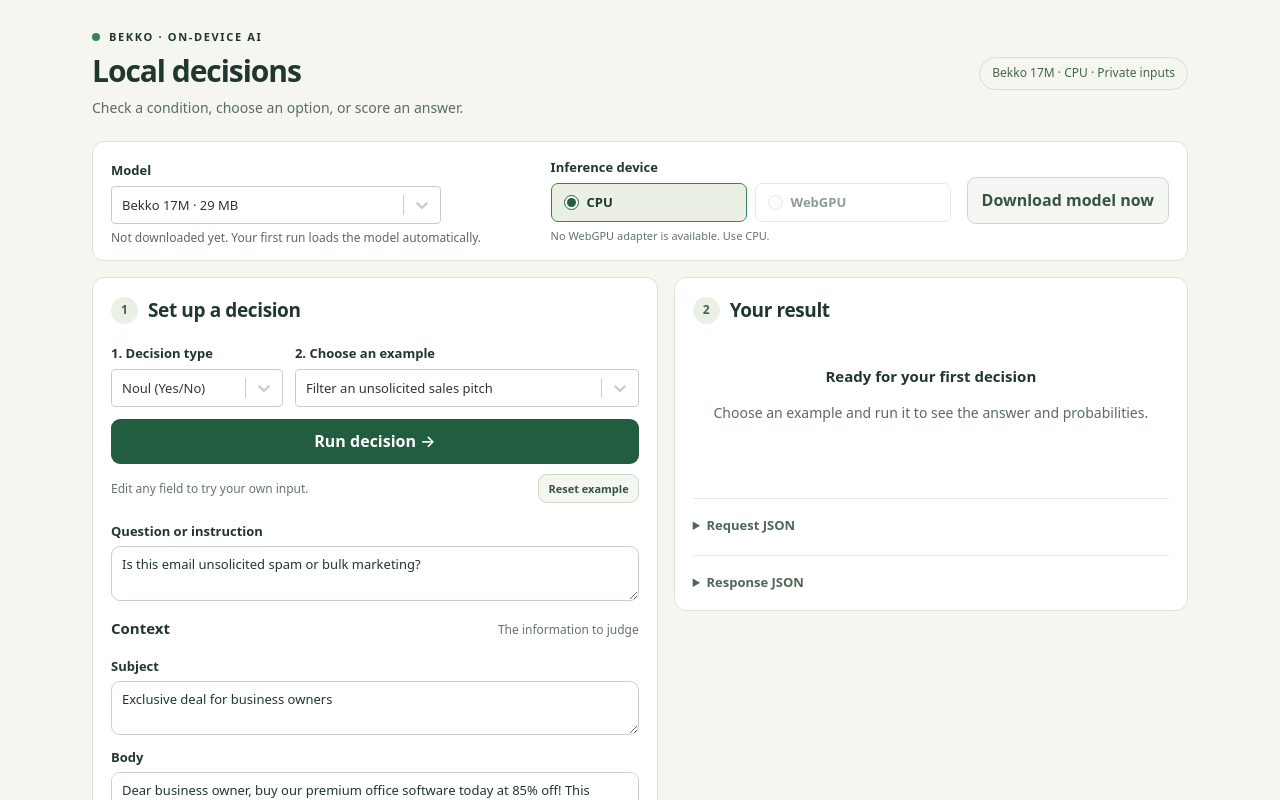
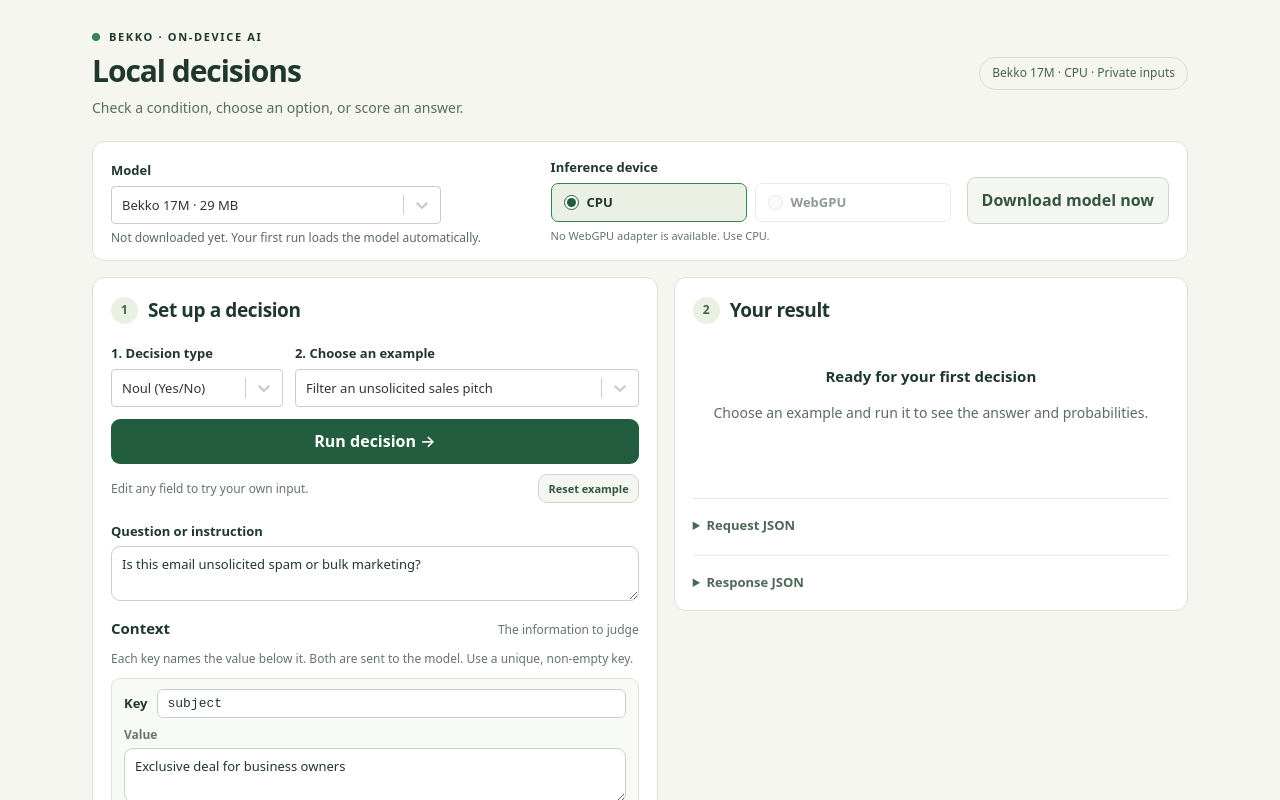
Before and after one commit to hotchpotch/bekko-system-one, a React (Vite) app in the folder browser/: page / in a window 1280 px wide. Shown: the top 800 px of the page. Built offline with nearby package versions, Linux system fonts and the light colour scheme.

Commit message:
Allow editing context keys with collision-safe form state

```diff
--- /dev/null
+++ b/browser/src/context.js
@@ -0,0 +1,17 @@
+// Keep editable keys in rows until submission so duplicates cannot overwrite values.
+export function contextKeyError(entries, index) {
+  const key = entries[index][0];
+  if (!key.trim()) return 'Enter a context key.';
+  if (entries.some(([other], i) => i !== index && other === key)) {
+    return 'This key is already used. Choose a different key.';
+  }
+  return '';
+}
+
+export function contextObject(entries) {
+  entries.forEach((_, index) => {
+    const error = contextKeyError(entries, index);
+    if (error) throw Error(error);
+  });
+  return Object.fromEntries(entries);
+}
--- a/browser/src/main.jsx
+++ b/browser/src/main.jsx
@@ -10,6 +10,8 @@
   renderDecision,
 } from "./decision.js";
 import { Button, Textarea, ModelLoadProgress, Picker } from "./ui.jsx";
+
+import { contextKeyError, contextObject } from "./context.js";
 
 import { detectWebGPU, deviceLabel } from "./runtime.js";
 
@@ -28,7 +30,7 @@
     task,
     id,
     instruction: item?.instruction || "",
-    state: item?.state || { text: "" },
+    context: Object.entries(item?.state || { text: "" }),
     yes: criteria.find((c) => c.id === "true")?.description || DEFAULT_YES,
     no: criteria.find((c) => c.id === "false")?.description || DEFAULT_NO,
     options:
@@ -248,7 +250,7 @@
         decision = {
           task: form.task,
           instruction: form.instruction.trim(),
-          state: form.state,
+          state: contextObject(form.context),
           criteria: parseCriteria(form.task, form.options, form.yes, form.no),
         };
         renderDecision(decision);
@@ -445,22 +447,44 @@
               <h3>Context</h3>
               <span className="hint">The information to judge</span>
             </div>
+            <p id="context-help" className="hint">Each key names the value below it. Both are sent to the model. Use a unique, non-empty key.</p>
             <div id="state-fields">
-              {Object.entries(form.state).map(([key, value], index) => (
+              {form.context.map(([key, value], index) => {
+                const keyError = contextKeyError(form.context, index);
+                return (
+                  <div className="context-field" key={index}>
+                    <div className="context-key-row">
+                      <label htmlFor={`state-key-${index}`}>Key</label>
+                      <input
+                        id={`state-key-${index}`}
+                        aria-label={`Context key ${index + 1}`}
+                        aria-invalid={!!keyError}
+                        aria-describedby={keyError ? `state-key-error-${index}` : "context-help"}
+                        ref={(input) => input?.setCustomValidity(keyError)}
+                        value={key}
+                        required
+                        spellCheck={false}
+                        autoComplete="off"
+                        onChange={(e) => change("context", form.context.map((entry, i) =>
+                          i === index ? [e.target.value, entry[1]] : entry
+                        ))}
+                      />
+                    </div>
+                    {keyError && <p className="context-error" id={`state-key-error-${index}`} role="alert">{keyError}</p>}
                     <Textarea
-                  key={key}
                       id={`state-${index}`}
                       data-key={key}
-                  label={key
-                    .replaceAll("_", " ")
-                    .replace(/^./, (c) => c.toUpperCase())}
+                      label="Value"
+                      aria-label={`Context value ${index + 1}${key ? ` (${key})` : ""}`}
                       rows={String(value).length > 180 ? 4 : 2}
                       value={value}
-                  onChange={(e) =>
-                    change("state", { ...form.state, [key]: e.target.value })
-                  }
+                      onChange={(e) => change("context", form.context.map((entry, i) =>
+                        i === index ? [entry[0], e.target.value] : entry
+                      ))}
                     />
-              ))}
+                  </div>
+                );
+              })}
             </div>
             {form.task === "noul" ? (
               <div id="binary-fields">
--- a/browser/src/style.css
+++ b/browser/src/style.css
@@ -645,3 +645,46 @@
   outline: 2px solid #90b598;
   outline-offset: 2px;
 }
+
+.context-field {
+  margin-top: 10px;
+  padding: 10px 12px;
+  border: 1px solid #dce4d7;
+  border-radius: 9px;
+  background: #f8faf6;
+}
+.context-key-row {
+  display: flex;
+  align-items: center;
+  gap: 10px;
+}
+.context-key-row label {
+  margin: 0;
+}
+.context-key-row input {
+  min-width: 0;
+  flex: 1;
+  padding: 6px 9px;
+  border: 1px solid #c7d2c3;
+  border-radius: 6px;
+  background: #fff;
+  color: #20372e;
+  font: 13px ui-monospace, monospace;
+}
+.context-key-row input:focus {
+  outline: 2px solid #90b598;
+  outline-offset: 2px;
+}
+.context-key-row input[aria-invalid="true"] {
+  border-color: #a53434;
+}
+.context-field .field label {
+  margin: 8px 0 4px;
+  font-size: 12px;
+  color: #65756a;
+}
+.context-error {
+  color: #a53434;
+  font-size: 12px;
+  margin: 6px 0 0;
+}
```
Also changed, not shown: 1 other file (tests, documents, lock files or other folders). Lines whose indentation alone changed are shown as unchanged.
